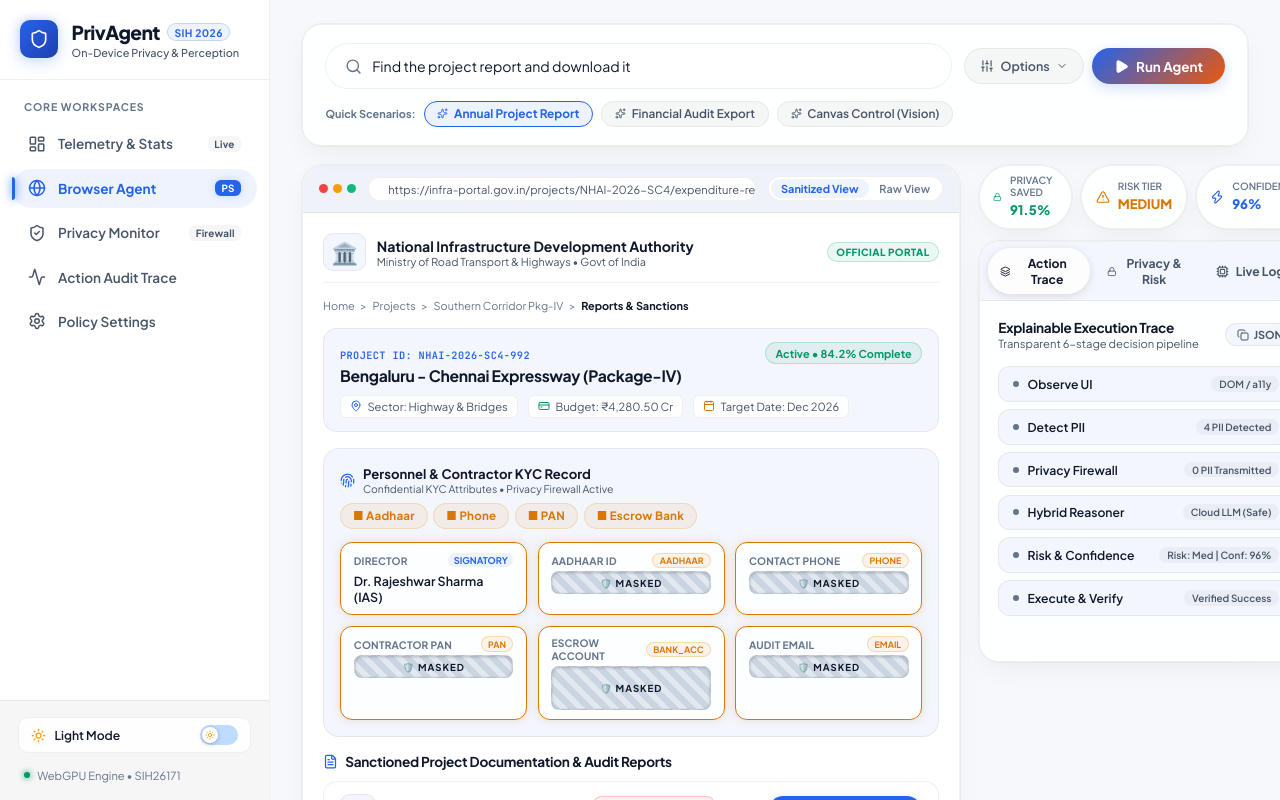
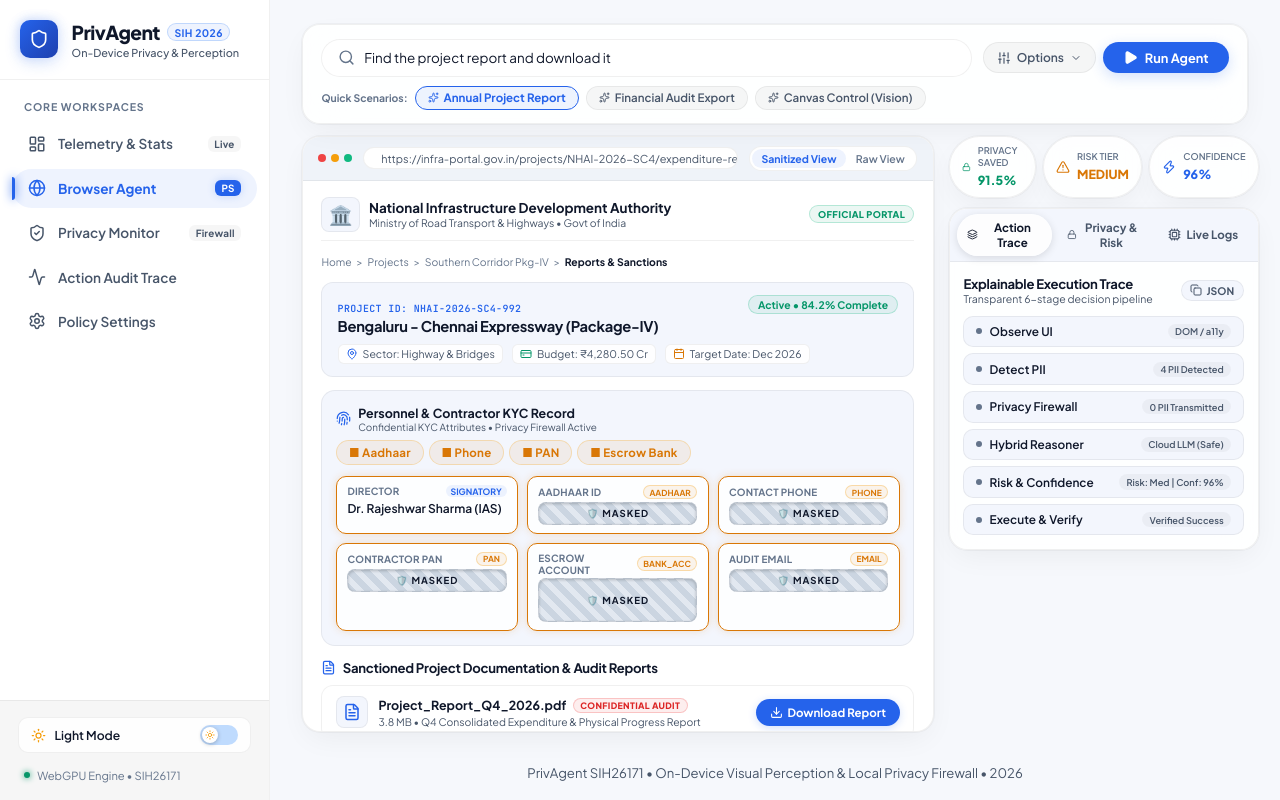
Before and after one commit to vaibhavpokhriyal13/demo, a React (Vite) app: page / in a window 1280 px wide. Built offline with nearby package versions, Linux system fonts and the light colour scheme.

Commit message:
fix: adjust viewport height and internal scrolling to prevent page-level vertical scrolling

```diff
--- a/src/pages/BrowserAgentPage.module.css
+++ b/src/pages/BrowserAgentPage.module.css
@@ -1,7 +1,7 @@
 .container {
   display: flex;
   flex-direction: column;
-  gap: 1.15rem;
+  gap: 0.75rem;
   flex-grow: 1;
 }
 
@@ -9,16 +9,16 @@
 .commandHeroCard {
   display: flex;
   flex-direction: column;
-  gap: 0.75rem;
-  padding: 1.15rem 1.4rem;
+  gap: 0.55rem;
+  padding: 0.85rem 1.15rem;
   background: var(--bg-card);
   border: 1px solid var(--border-color);
-  border-radius: 20px;
+  border-radius: 18px;
 }
 
 .commandInputRow {
   display: flex;
-  gap: 0.75rem;
+  gap: 0.65rem;
   align-items: center;
 }
 
@@ -36,7 +36,7 @@
   background: var(--bg-input);
   border: 1px solid var(--border-color);
   border-radius: 9999px;
-  padding: 0.35rem 1.15rem;
+  padding: 0.25rem 1rem;
   transition: all 0.25s cubic-bezier(0.16, 1, 0.3, 1);
 }
 
@@ -48,7 +48,7 @@
 
 .searchIcon {
   color: var(--text-subtle);
-  margin-right: 0.65rem;
+  margin-right: 0.55rem;
   flex-shrink: 0;
 }
 
@@ -56,9 +56,9 @@
   background: transparent;
   border: none;
   color: var(--text-main);
-  font-size: 0.88rem;
+  font-size: 0.84rem;
   width: 100%;
-  padding: 0.45rem 0;
+  padding: 0.35rem 0;
   outline: none;
   font-family: inherit;
 }
@@ -69,7 +69,7 @@
 
 .commandActions {
   display: flex;
-  gap: 0.5rem;
+  gap: 0.45rem;
   align-items: center;
   flex-shrink: 0;
 }
@@ -78,13 +78,13 @@
   background: var(--bg-subtle);
   border: 1px solid var(--border-color);
   color: var(--text-muted);
-  padding: 0.55rem 0.95rem;
+  padding: 0.45rem 0.85rem;
   border-radius: 9999px;
-  font-size: 0.78rem;
+  font-size: 0.75rem;
   font-weight: 600;
   display: flex;
   align-items: center;
-  gap: 0.4rem;
+  gap: 0.35rem;
   cursor: pointer;
   transition: all 0.2s ease;
   font-family: inherit;
@@ -96,16 +96,16 @@
 }
 
 .runBtn {
-  background: linear-gradient(135deg, var(--accent-primary) 0%, #ea580c 100%);
+  background: linear-gradient(135deg, var(--accent-primary) 0%, #2563eb 100%);
   color: #ffffff !important;
   border: none;
   border-radius: 9999px;
-  padding: 0.58rem 1.35rem;
-  font-size: 0.84rem;
+  padding: 0.48rem 1.25rem;
+  font-size: 0.8rem;
   font-weight: 700;
   display: flex;
   align-items: center;
-  gap: 0.45rem;
+  gap: 0.4rem;
   cursor: pointer;
   box-shadow: 0 4px 14px var(--accent-primary-glow);
   transition: all 0.25s cubic-bezier(0.16, 1, 0.3, 1);
@@ -132,12 +132,12 @@
 .presetChipsRow {
   display: flex;
   align-items: center;
-  gap: 0.5rem;
+  gap: 0.45rem;
   flex-wrap: wrap;
 }
 
 .presetTag {
-  font-size: 0.68rem;
+  font-size: 0.65rem;
   font-weight: 700;
   color: var(--text-subtle);
 }
@@ -146,13 +146,13 @@
   background: var(--bg-subtle);
   border: 1px solid var(--border-color);
   color: var(--text-muted);
-  padding: 0.28rem 0.8rem;
+  padding: 0.22rem 0.75rem;
   border-radius: 9999px;
-  font-size: 0.74rem;
+  font-size: 0.72rem;
   font-weight: 600;
   display: inline-flex;
   align-items: center;
-  gap: 0.35rem;
+  gap: 0.3rem;
   cursor: pointer;
   transition: all 0.2s cubic-bezier(0.16, 1, 0.3, 1);
   font-family: inherit;
@@ -176,8 +176,8 @@
   display: flex;
   align-items: center;
   justify-content: space-between;
-  gap: 1rem;
-  padding-top: 0.65rem;
+  gap: 0.85rem;
+  padding-top: 0.55rem;
   border-top: 1px solid var(--border-light);
   flex-wrap: wrap;
 }
@@ -185,11 +185,11 @@
 .drawerGroup {
   display: flex;
   align-items: center;
-  gap: 0.55rem;
+  gap: 0.5rem;
 }
 
 .drawerLabel {
-  font-size: 0.72rem;
+  font-size: 0.7rem;
   font-weight: 600;
   color: var(--text-muted);
   display: flex;
@@ -209,9 +209,9 @@
   background: transparent;
   border: none;
   color: var(--text-subtle);
-  padding: 0.2rem 0.65rem;
+  padding: 0.15rem 0.55rem;
   border-radius: 9999px;
-  font-size: 0.7rem;
+  font-size: 0.68rem;
   font-weight: 600;
   cursor: pointer;
   transition: all 0.2s ease;
@@ -230,14 +230,14 @@
 .drawerToggles {
   display: flex;
   align-items: center;
-  gap: 0.85rem;
+  gap: 0.75rem;
 }
 
 .toggleItem {
   display: flex;
   align-items: center;
-  gap: 0.4rem;
-  font-size: 0.72rem;
+  gap: 0.35rem;
+  font-size: 0.7rem;
   color: var(--text-muted);
   cursor: pointer;
   user-select: none;
@@ -251,8 +251,8 @@
 /* 2-Column Responsive Workspace */
 .mainWorkspace {
   display: grid;
-  grid-template-columns: 1.2fr 0.8fr;
-  gap: 1.15rem;
+  grid-template-columns: 1.22fr 0.78fr;
+  gap: 0.95rem;
   align-items: start;
 }
 
@@ -271,17 +271,17 @@
 .browserFrame {
   background: var(--browser-frame);
   border: 1px solid var(--border-color);
-  border-radius: 20px;
+  border-radius: 18px;
   overflow: hidden;
   box-shadow: var(--card-shadow);
 }
 
 .browserFrameHeader {
   background: var(--browser-chrome);
-  padding: 0.65rem 1rem;
+  padding: 0.55rem 0.95rem;
   display: flex;
   align-items: center;
-  gap: 0.75rem;
+  gap: 0.65rem;
   border-bottom: 1px solid var(--border-color);
 }
 
@@ -291,8 +291,8 @@
 }
 
 .dots span {
-  width: 9px;
-  height: 9px;
+  width: 8px;
+  height: 8px;
   border-radius: 50%;
   display: inline-block;
 }
@@ -306,12 +306,12 @@
   background: var(--browser-url-bar);
   border: 1px solid var(--border-color);
   border-radius: 9999px;
-  padding: 0.25rem 0.8rem;
-  font-size: 0.7rem;
+  padding: 0.22rem 0.75rem;
+  font-size: 0.68rem;
   color: var(--text-muted);
   display: flex;
   align-items: center;
-  gap: 0.4rem;
+  gap: 0.35rem;
   overflow: hidden;
   text-overflow: ellipsis;
   white-space: nowrap;
@@ -330,9 +330,9 @@
   background: transparent;
   border: none;
   color: var(--text-subtle);
-  padding: 0.2rem 0.65rem;
+  padding: 0.18rem 0.6rem;
   border-radius: 9999px;
-  font-size: 0.68rem;
+  font-size: 0.66rem;
   font-weight: 600;
   cursor: pointer;
   transition: all 0.2s ease;
@@ -345,13 +345,15 @@
   font-weight: 700;
 }
 
+/* Scrollable Browser Content */
 .browserFrameContent {
-  padding: 1.25rem;
+  padding: 1rem 1.15rem;
   position: relative;
-  min-height: 480px;
+  max-height: calc(100vh - 250px);
+  overflow-y: auto;
   display: flex;
   flex-direction: column;
-  gap: 1rem;
+  gap: 0.85rem;
 }
 
 .scanOverlay {
@@ -374,11 +376,11 @@
 
 .cursorSim {
   position: absolute;
-  bottom: 45px;
-  right: 60px;
+  bottom: 35px;
+  right: 50px;
   display: flex;
   align-items: center;
-  gap: 0.4rem;
+  gap: 0.35rem;
   z-index: 15;
   animation: cursorBounce 1s infinite alternate ease-in-out;
   pointer-events: none;
@@ -386,15 +388,15 @@
 
 @keyframes cursorBounce {
   from { transform: translate(0, 0); }
-  to { transform: translate(-6px, -6px); }
+  to { transform: translate(-5px, -5px); }
 }
 
 .cursorLabel {
   background: var(--accent-primary);
   color: #ffffff;
-  padding: 0.2rem 0.6rem;
+  padding: 0.18rem 0.55rem;
   border-radius: 9999px;
-  font-size: 0.65rem;
+  font-size: 0.62rem;
   font-weight: 700;
   box-shadow: 0 4px 12px rgba(0, 0, 0, 0.25);
 }
@@ -404,52 +406,52 @@
   display: flex;
   justify-content: space-between;
   align-items: center;
-  padding-bottom: 0.65rem;
+  padding-bottom: 0.55rem;
   border-bottom: 1px solid var(--border-color);
-  gap: 0.75rem;
+  gap: 0.65rem;
 }
 
 .portalBrand {
   display: flex;
   align-items: center;
-  gap: 0.65rem;
+  gap: 0.55rem;
 }
 
 .govIcon {
-  font-size: 1.35rem;
+  font-size: 1.2rem;
   background: var(--bg-elevated);
-  padding: 0.3rem 0.45rem;
-  border-radius: 10px;
+  padding: 0.25rem 0.4rem;
+  border-radius: 8px;
   border: 1px solid var(--border-color);
 }
 
 .portalTitle {
-  font-size: 0.88rem;
+  font-size: 0.84rem;
   font-weight: 700;
   color: var(--text-main);
 }
 
 .portalSub {
-  font-size: 0.68rem;
+  font-size: 0.65rem;
   color: var(--text-muted);
 }
 
 .portalBadge {
-  font-size: 0.62rem;
+  font-size: 0.58rem;
   font-weight: 800;
   color: var(--accent-success);
   background: var(--accent-success-subtle);
   border: 1px solid rgba(16, 185, 129, 0.25);
-  padding: 0.2rem 0.55rem;
+  padding: 0.15rem 0.5rem;
   border-radius: 9999px;
   letter-spacing: 0.04em;
 }
 
 .breadcrumbBar {
-  font-size: 0.68rem;
+  font-size: 0.65rem;
   color: var(--text-subtle);
   display: flex;
-  gap: 0.35rem;
+  gap: 0.3rem;
   align-items: center;
 }
 
@@ -461,23 +463,23 @@
 .projectHeroCard {
   background: var(--bg-elevated);
   border: 1px solid var(--border-color);
-  border-radius: 14px;
-  padding: 0.85rem 1rem;
+  border-radius: 12px;
+  padding: 0.75rem 0.95rem;
   display: flex;
   flex-direction: column;
-  gap: 0.65rem;
+  gap: 0.55rem;
 }
 
 .projectHeroTop {
   display: flex;
   justify-content: space-between;
   align-items: flex-start;
-  gap: 0.75rem;
+  gap: 0.65rem;
   flex-wrap: wrap;
 }
 
 .projectCode {
-  font-size: 0.64rem;
+  font-size: 0.62rem;
   font-weight: 700;
   color: var(--accent-primary);
   letter-spacing: 0.04em;
@@ -485,37 +487,37 @@
 }
 
 .projectName {
-  font-size: 0.98rem;
+  font-size: 0.92rem;
   font-weight: 700;
   color: var(--text-main);
-  margin-top: 0.15rem;
+  margin-top: 0.1rem;
 }
 
 .projectStatusBadge {
-  font-size: 0.68rem;
+  font-size: 0.65rem;
   font-weight: 700;
   color: var(--accent-success);
   background: var(--accent-success-subtle);
   border: 1px solid rgba(16, 185, 129, 0.25);
-  padding: 0.2rem 0.6rem;
+  padding: 0.15rem 0.55rem;
   border-radius: 9999px;
 }
 
 .projectMetaChips {
   display: flex;
-  gap: 0.65rem;
+  gap: 0.55rem;
   flex-wrap: wrap;
 }
 
 .metaChip {
   display: flex;
   align-items: center;
-  gap: 0.35rem;
-  font-size: 0.7rem;
+  gap: 0.3rem;
+  font-size: 0.66rem;
   color: var(--text-muted);
   background: var(--bg-card);
   border: 1px solid var(--border-color);
-  padding: 0.2rem 0.55rem;
+  padding: 0.15rem 0.45rem;
   border-radius: 6px;
 }
 
@@ -523,72 +525,72 @@
 .detectorSection {
   background: var(--bg-elevated);
   border: 1px solid var(--border-color);
-  border-radius: 16px;
-  padding: 1rem;
+  border-radius: 14px;
+  padding: 0.85rem;
 }
 
 .detectorSectionHeader {
   display: flex;
   justify-content: space-between;
   align-items: center;
-  margin-bottom: 0.85rem;
+  margin-bottom: 0.65rem;
   flex-wrap: wrap;
-  gap: 0.5rem;
+  gap: 0.45rem;
 }
 
 .detectorTitle {
   display: flex;
   align-items: center;
-  gap: 0.5rem;
+  gap: 0.45rem;
   color: var(--text-main);
-  font-size: 0.82rem;
+  font-size: 0.78rem;
 }
 
 .detectorSub {
   display: block;
-  font-size: 0.65rem;
+  font-size: 0.62rem;
   color: var(--text-muted);
   font-weight: normal;
 }
 
 .detectorBadgesList {
   display: flex;
-  gap: 0.35rem;
+  gap: 0.3rem;
   flex-wrap: wrap;
 }
 
 .dataFieldsGrid {
   display: grid;
-  grid-template-columns: repeat(auto-fit, minmax(170px, 1fr));
-  gap: 0.65rem;
+  grid-template-columns: repeat(auto-fit, minmax(155px, 1fr));
+  gap: 0.55rem;
 }
 
 .dataFieldItem {
   background: var(--bg-card);
   border: 1px solid var(--border-color);
-  border-radius: 12px;
-  padding: 0.6rem 0.8rem;
+  border-radius: 10px;
+  padding: 0.5rem 0.65rem;
   display: flex;
   flex-direction: column;
-  gap: 0.2rem;
+  gap: 0.15rem;
   position: relative;
   transition: all 0.2s ease;
 }
 
 .fieldHighlight {
   border-color: var(--accent-warning) !important;
-  box-shadow: 0 0 10px var(--accent-warning-glow);
+  box-shadow: 0 0 8px var(--accent-warning-glow);
 }
 
 .fieldTopRow {
   display: flex;
   justify-content: space-between;
   align-items: center;
-  gap: 0.4rem;
+  gap: 0.35rem;
 }
 
 .fieldLabel {
-  font-size: 0.64rem;
+  font-size: 0.62rem;
   color: var(--text-subtle);
   font-weight: 700;
   text-transform: uppercase;
@@ -596,35 +598,35 @@
 }
 
 .fieldValAllowed {
-  font-size: 0.78rem;
+  font-size: 0.75rem;
   color: var(--text-main);
   font-weight: 600;
-  margin-top: 0.15rem;
+  margin-top: 0.1rem;
 }
 
 .fieldRole {
-  font-size: 0.58rem;
+  font-size: 0.55rem;
   font-weight: 700;
   color: var(--accent-primary);
   background: var(--accent-primary-subtle);
-  padding: 0.08rem 0.35rem;
+  padding: 0.05rem 0.3rem;
   border-radius: 9999px;
 }
 
 .rawPii {
-  font-size: 0.78rem;
+  font-size: 0.75rem;
   font-family: 'JetBrains Mono', monospace;
   color: var(--accent-danger);
   font-weight: 600;
-  margin-top: 0.15rem;
+  margin-top: 0.1rem;
 }
 
 .tagPii {
-  font-size: 0.55rem;
+  font-size: 0.52rem;
   color: var(--accent-warning);
   background: var(--accent-warning-subtle);
   border: 1px solid rgba(245, 158, 11, 0.3);
-  padding: 0.08rem 0.4rem;
+  padding: 0.05rem 0.35rem;
   border-radius: 9999px;
   font-weight: 700;
   white-space: nowrap;
@@ -635,36 +637,36 @@
 .actionSection {
   display: flex;
   flex-direction: column;
-  gap: 0.65rem;
+  gap: 0.55rem;
 }
 
 .actionHeader {
   display: flex;
   align-items: center;
-  gap: 0.45rem;
+  gap: 0.4rem;
   color: var(--text-main);
 }
 
 .actionHeader h4 {
-  font-size: 0.85rem;
+  font-size: 0.82rem;
   font-weight: 700;
 }
 
 .docListGrid {
   display: flex;
   flex-direction: column;
-  gap: 0.55rem;
+  gap: 0.45rem;
 }
 
 .docCard {
   background: var(--bg-card);
   border: 1px solid var(--border-color);
-  border-radius: 14px;
-  padding: 0.75rem 1rem;
+  border-radius: 12px;
+  padding: 0.65rem 0.85rem;
   display: flex;
   justify-content: space-between;
   align-items: center;
-  gap: 0.75rem;
+  gap: 0.65rem;
   transition: all 0.25s cubic-bezier(0.16, 1, 0.3, 1);
 }
 
@@ -676,19 +678,19 @@
 .docCardActive {
   border-color: var(--accent-primary);
   background: var(--accent-primary-subtle);
-  box-shadow: 0 0 16px var(--accent-primary-glow);
+  box-shadow: 0 0 14px var(--accent-primary-glow);
 }
 
 .docDetails {
   display: flex;
   align-items: center;
-  gap: 0.75rem;
+  gap: 0.65rem;
 }
 
 .docIconWrap {
-  width: 36px;
-  height: 36px;
-  border-radius: 10px;
+  width: 32px;
+  height: 32px;
+  border-radius: 8px;
   background: var(--bg-elevated);
   display: flex;
   align-items: center;
@@ -700,47 +702,47 @@
 .docTitleRow {
   display: flex;
   align-items: center;
-  gap: 0.45rem;
+  gap: 0.4rem;
   flex-wrap: wrap;
 }
 
 .docTitle {
-  font-size: 0.82rem;
+  font-size: 0.78rem;
   font-weight: 700;
   color: var(--text-main);
 }
 
 .classificationBadge {
-  font-size: 0.58rem;
+  font-size: 0.55rem;
   font-weight: 800;
   color: var(--accent-danger);
   background: var(--accent-danger-subtle);
   border: 1px solid rgba(239, 68, 68, 0.25);
-  padding: 0.1rem 0.45rem;
+  padding: 0.08rem 0.4rem;
   border-radius: 9999px;
   letter-spacing: 0.04em;
 }
 
 .publicBadge {
-  font-size: 0.58rem;
+  font-size: 0.55rem;
   font-weight: 700;
   color: var(--accent-success);
   background: var(--accent-success-subtle);
   border: 1px solid rgba(16, 185, 129, 0.25);
-  padding: 0.1rem 0.45rem;
+  padding: 0.08rem 0.4rem;
   border-radius: 9999px;
 }
 
 .docMeta {
-  font-size: 0.68rem;
+  font-size: 0.65rem;
   color: var(--text-muted);
-  margin-top: 0.1rem;
+  margin-top: 0.08rem;
 }
 
 .docActionArea {
   display: flex;
   align-items: center;
-  gap: 0.5rem;
+  gap: 0.45rem;
 }
 
 .actionDownloadBtn {
@@ -748,12 +750,12 @@
   color: #ffffff;
   border: none;
   border-radius: 9999px;
-  padding: 0.45rem 1rem;
-  font-size: 0.76rem;
+  padding: 0.38rem 0.85rem;
+  font-size: 0.72rem;
   font-weight: 700;
   display: flex;
   align-items: center;
-  gap: 0.35rem;
+  gap: 0.3rem;
   cursor: pointer;
   transition: all 0.2s ease;
   font-family: inherit;
@@ -776,12 +778,12 @@
   color: var(--text-muted);
   border: 1px solid var(--border-color);
   border-radius: 9999px;
-  padding: 0.4rem 0.85rem;
-  font-size: 0.74rem;
+  padding: 0.35rem 0.75rem;
+  font-size: 0.7rem;
   font-weight: 600;
   display: flex;
   align-items: center;
-  gap: 0.35rem;
+  gap: 0.3rem;
   cursor: pointer;
   transition: all 0.2s ease;
   font-family: inherit;
@@ -792,9 +794,9 @@
   background: var(--accent-warning-subtle);
   border: 1px dashed var(--accent-warning);
   color: var(--accent-warning);
-  padding: 0.35rem 0.75rem;
+  padding: 0.3rem 0.65rem;
   border-radius: 9999px;
-  font-size: 0.7rem;
+  font-size: 0.68rem;
   font-weight: 600;
 }
 
@@ -802,38 +804,38 @@
 .intelligenceColumn {
   display: flex;
   flex-direction: column;
-  gap: 0.75rem;
+  gap: 0.65rem;
 }
 
 /* Quick HUD - Full Capsule Pills */
 .quickHud {
   display: grid;
   grid-template-columns: repeat(3, 1fr);
-  gap: 0.55rem;
+  gap: 0.45rem;
 }
 
 .hudPill {
   background: var(--bg-card);
   border: 1px solid var(--border-color);
   border-radius: 9999px;
-  padding: 0.55rem 0.85rem;
+  padding: 0.45rem 0.75rem;
   display: flex;
   align-items: center;
-  gap: 0.5rem;
+  gap: 0.45rem;
   backdrop-filter: blur(14px);
   box-shadow: var(--card-shadow);
 }
 
 .hudLabel {
   display: block;
-  font-size: 0.62rem;
+  font-size: 0.58rem;
   font-weight: 600;
   color: var(--text-subtle);
   text-transform: uppercase;
 }
 
 .hudVal {
-  font-size: 0.82rem;
+  font-size: 0.78rem;
   font-weight: 800;
   line-height: 1.2;
 }
@@ -845,15 +847,15 @@
   padding: 0;
   overflow: hidden;
   background: var(--bg-card);
-  border-radius: 20px;
+  border-radius: 18px;
 }
 
 .inspectorTabBar {
   display: flex;
   background: var(--bg-elevated);
   border-bottom: 1px solid var(--border-color);
-  padding: 0.35rem 0.5rem;
-  gap: 0.35rem;
+  padding: 0.3rem 0.45rem;
+  gap: 0.3rem;
 }
 
 .inspectorTabBtn {
@@ -861,12 +863,12 @@
   display: flex;
   align-items: center;
   justify-content: center;
-  gap: 0.4rem;
-  padding: 0.45rem 0.75rem;
+  gap: 0.35rem;
+  padding: 0.38rem 0.65rem;
   background: transparent;
   border: none;
   color: var(--text-muted);
-  font-size: 0.76rem;
+  font-size: 0.72rem;
   font-weight: 700;
   border-radius: 9999px;
   cursor: pointer;
@@ -886,11 +888,12 @@
 }
 
 .tabPane {
-  padding: 1.15rem;
+  padding: 0.85rem;
   display: flex;
   flex-direction: column;
-  gap: 1rem;
-  min-height: 360px;
+  gap: 0.65rem;
+  max-height: calc(100vh - 300px);
+  overflow-y: auto;
 }
 
 .paneHeaderRow {
@@ -900,13 +903,13 @@
 }
 
 .paneTitle {
-  font-size: 0.85rem;
+  font-size: 0.82rem;
   font-weight: 700;
   color: var(--text-main);
 }
 
 .paneSub {
-  font-size: 0.7rem;
+  font-size: 0.66rem;
   color: var(--text-muted);
 }
 
@@ -914,13 +917,13 @@
   background: var(--bg-elevated);
   border: 1px solid var(--border-color);
   color: var(--text-muted);
-  padding: 0.25rem 0.65rem;
+  padding: 0.2rem 0.55rem;
   border-radius: 9999px;
-  font-size: 0.68rem;
+  font-size: 0.65rem;
   font-weight: 700;
   display: flex;
   align-items: center;
-  gap: 0.3rem;
+  gap: 0.25rem;
   cursor: pointer;
   transition: all 0.2s ease;
   font-family: inherit;
@@ -935,19 +938,19 @@
 .traceTimeline {
   display: flex;
   flex-direction: column;
-  gap: 0.45rem;
+  gap: 0.38rem;
 }
 
 .traceStep {
   background: var(--bg-elevated);
   border: 1px solid var(--border-color);
-  border-radius: 12px;
+  border-radius: 10px;
   overflow: hidden;
   transition: all 0.2s ease;
 }
 
 .traceStepTop {
-  padding: 0.55rem 0.85rem;
+  padding: 0.45rem 0.75rem;
   display: flex;
   justify-content: space-between;
   align-items: center;
@@ -957,7 +960,7 @@
 .traceStepLeft {
   display: flex;
   align-items: center;
-  gap: 0.55rem;
+  gap: 0.45rem;
 }
 
 .traceNodeDot {
@@ -968,15 +971,15 @@
 }
 
 .traceStepLabel {
-  font-size: 0.76rem;
+  font-size: 0.74rem;
   font-weight: 600;
   color: var(--text-main);
 }
 
 .traceBadge {
-  font-size: 0.62rem;
+  font-size: 0.58rem;
   background: var(--bg-subtle);
-  padding: 0.12rem 0.5rem;
+  padding: 0.1rem 0.45rem;
   border-radius: 9999px;
   color: var(--text-muted);
   font-weight: 600;
@@ -1011,10 +1014,10 @@
 }
 
 .traceDetailBox {
-  padding: 0.55rem 0.85rem;
+  padding: 0.45rem 0.75rem;
   border-top: 1px solid var(--border-color);
   background: var(--bg-card);
-  font-size: 0.7rem;
+  font-size: 0.68rem;
   color: var(--text-muted);
   line-height: 1.35;
 }
@@ -1023,42 +1026,42 @@
   background: var(--accent-warning-subtle);
   border: 1px solid rgba(245, 158, 11, 0.3);
   color: var(--accent-warning);
-  padding: 0.45rem 0.85rem;
+  padding: 0.4rem 0.75rem;
   border-radius: 9999px;
-  font-size: 0.72rem;
+  font-size: 0.7rem;
   font-weight: 600;
   display: flex;
   align-items: center;
-  gap: 0.45rem;
+  gap: 0.4rem;
 }
 
 /* Inspector Sub-Sections */
 .inspectorSection {
   display: flex;
   flex-direction: column;
-  gap: 0.55rem;
+  gap: 0.5rem;
 }
 
 .budgetGaugeContainer {
   background: var(--bg-elevated);
   border: 1px solid var(--border-color);
-  border-radius: 14px;
-  padding: 0.85rem;
+  border-radius: 12px;
+  padding: 0.75rem;
   display: flex;
   flex-direction: column;
-  gap: 0.55rem;
+  gap: 0.45rem;
 }
 
 .gaugeHeader {
   display: flex;
   justify-content: space-between;
   align-items: center;
-  font-size: 0.72rem;
+  font-size: 0.68rem;
   color: var(--text-muted);
 }
 
 .gaugeValue {
-  font-size: 0.88rem;
+  font-size: 0.82rem;
   color: var(--accent-success);
   font-weight: 800;
 }
@@ -1080,7 +1083,7 @@
 .budgetBreakdownRow {
   display: grid;
   grid-template-columns: repeat(3, 1fr);
-  gap: 0.45rem;
+  gap: 0.35rem;
 }
 
 .budgetBreakdownRow div {
@@ -1090,33 +1093,33 @@
 }
 
 .subText {
-  font-size: 0.62rem;
+  font-size: 0.58rem;
   color: var(--text-subtle);
 }
 
 .budgetBreakdownRow strong {
-  font-size: 0.75rem;
+  font-size: 0.72rem;
   color: var(--text-main);
 }
 
 .dualEngineGrid {
   display: grid;
   grid-template-columns: 1fr 1fr;
-  gap: 0.55rem;
+  gap: 0.45rem;
 }
 
 .engineCol {
   background: var(--bg-elevated);
   border: 1px solid var(--border-color);
-  border-radius: 14px;
-  padding: 0.75rem;
+  border-radius: 12px;
+  padding: 0.65rem;
   display: flex;
   flex-direction: column;
-  gap: 0.3rem;
+  gap: 0.25rem;
 }
 
 .engineLabel {
-  font-size: 0.62rem;
+  font-size: 0.58rem;
   font-weight: 700;
   color: var(--text-subtle);
   text-transform: uppercase;
@@ -1125,17 +1128,17 @@
 .engineBadgeRow {
   display: flex;
   align-items: center;
-  gap: 0.3rem;
+  gap: 0.25rem;
 }
 
 .engineTime {
-  font-size: 0.68rem;
+  font-size: 0.65rem;
   color: var(--text-subtle);
   font-family: 'JetBrains Mono', monospace;
 }
 
 .engineSub {
-  font-size: 0.65rem;
+  font-size: 0.62rem;
   color: var(--text-muted);
   line-height: 1.3;
 }
@@ -1144,20 +1147,20 @@
 .liveLogBox {
   background: var(--terminal-bg);
   border: 1px solid var(--border-color);
-  border-radius: 14px;
-  padding: 0.75rem;
+  border-radius: 12px;
+  padding: 0.65rem;
   max-height: 220px;
   overflow-y: auto;
   display: flex;
   flex-direction: column;
-  gap: 0.35rem;
+  gap: 0.3rem;
   font-family: 'JetBrains Mono', monospace;
 }
 
 .liveLogItem {
   display: flex;
-  gap: 0.55rem;
-  font-size: 0.7rem;
+  gap: 0.45rem;
+  font-size: 0.68rem;
   line-height: 1.35;
 }
 
```
